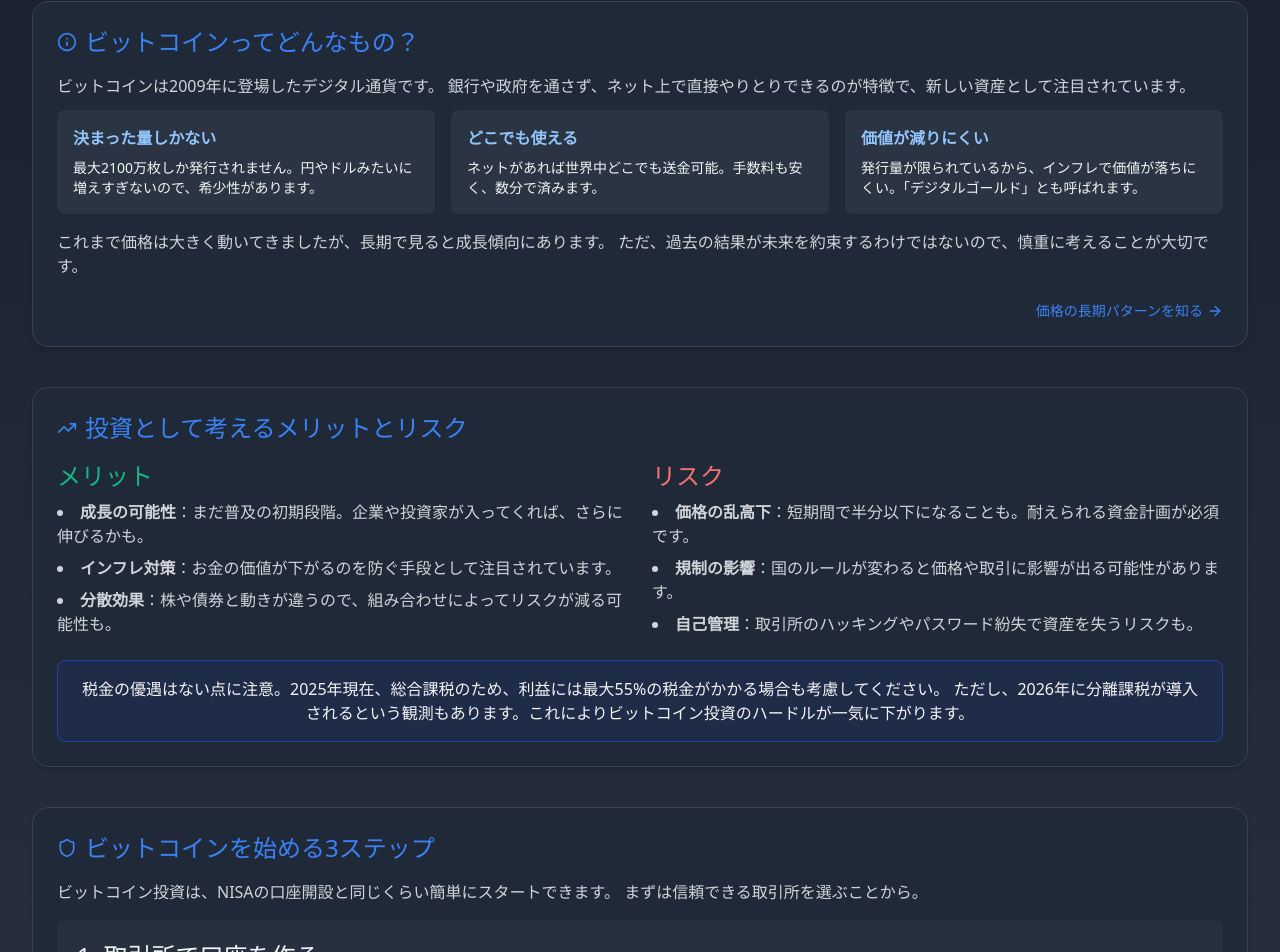
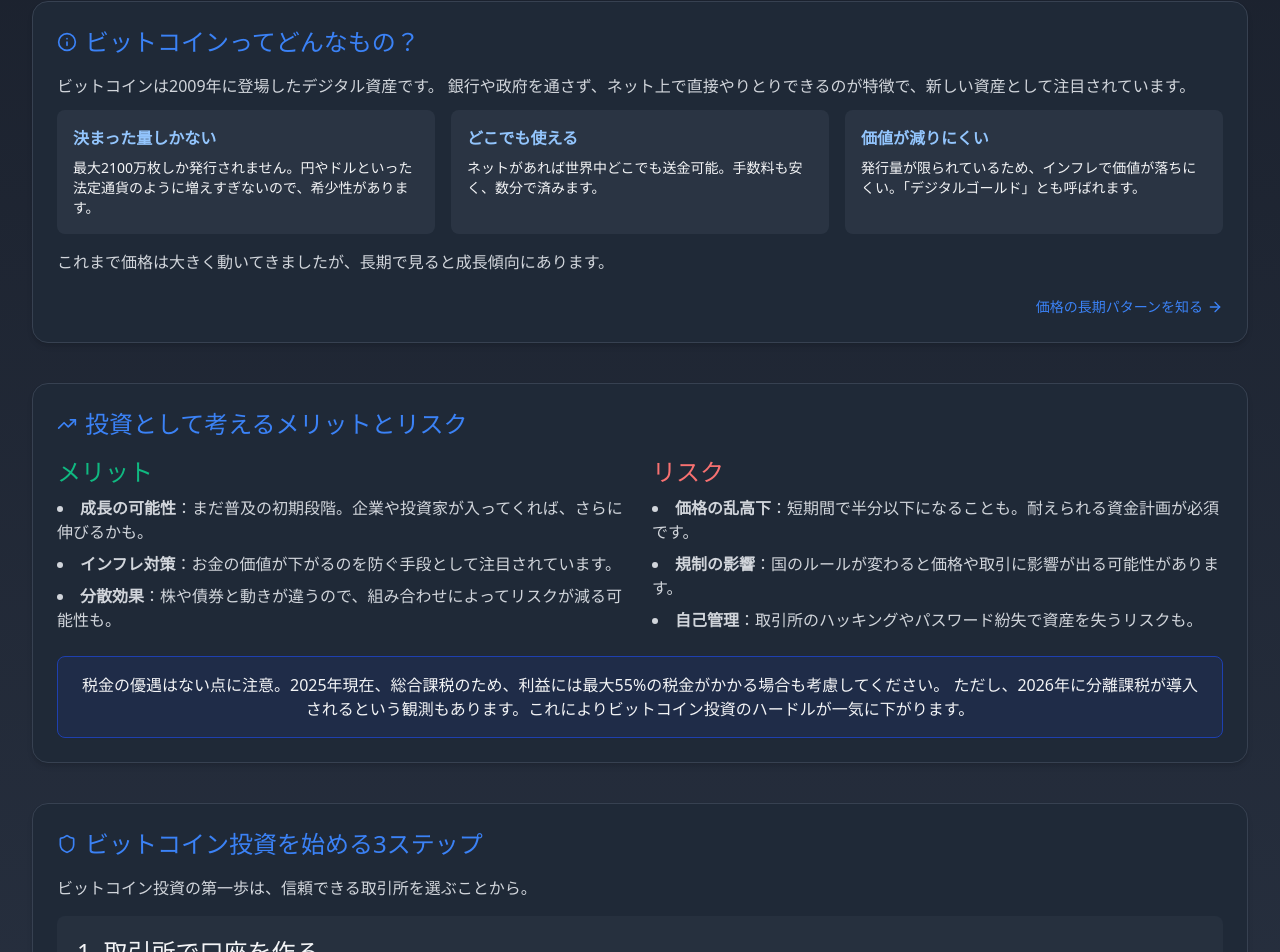
Before and after one commit to fineflow77/btclti, a React (Vite) app: page /#/bitcoin-basics in a window 1280 px wide. Shown: the part 276-1228 px from the top of the page. Built offline with nearby package versions, Linux system fonts and the light colour scheme; no server answers.

Commit message:
Update on 2025-04-01

```diff
--- a/src/pages/BitcoinBasics.tsx
+++ b/src/pages/BitcoinBasics.tsx
@@ -45,14 +45,14 @@
                         ビットコインってどんなもの？
                     </h2>
                     <p className={`${typography.body} ${colors.textSecondary} mb-3`}>
-                        ビットコインは2009年に登場したデジタル通貨です。
+                        ビットコインは2009年に登場したデジタル資産です。
                         銀行や政府を通さず、ネット上で直接やりとりできるのが特徴で、新しい資産として注目されています。
                     </p>
                     <div className="grid md:grid-cols-3 gap-4 mb-4">
                         <div className="bg-gray-700 bg-opacity-50 p-4 rounded-lg">
                             <h3 className="text-blue-300 font-semibold mb-2">決まった量しかない</h3>
                             <p className="text-sm">
-                                最大2100万枚しか発行されません。円やドルみたいに増えすぎないので、希少性があります。
+                                最大2100万枚しか発行されません。円やドルといった法定通貨のように増えすぎないので、希少性があります。
                             </p>
                         </div>
                         <div className="bg-gray-700 bg-opacity-50 p-4 rounded-lg">
@@ -64,13 +64,12 @@
                         <div className="bg-gray-700 bg-opacity-50 p-4 rounded-lg">
                             <h3 className="text-blue-300 font-semibold mb-2">価値が減りにくい</h3>
                             <p className="text-sm">
-                                発行量が限られているから、インフレで価値が落ちにくい。「デジタルゴールド」とも呼ばれます。
+                                発行量が限られているため、インフレで価値が落ちにくい。「デジタルゴールド」とも呼ばれます。
                             </p>
                         </div>
                     </div>
                     <p className={`${typography.body} ${colors.textSecondary}`}>
                         これまで価格は大きく動いてきましたが、長期で見ると成長傾向にあります。
-                        ただ、過去の結果が未来を約束するわけではないので、慎重に考えることが大切です。
                     </p>
                     <div className="mt-5 text-right">
                         <Link
@@ -130,11 +129,10 @@
                 <div className={`${colors.cardBg} p-6 rounded-2xl shadow-md ${colors.cardBorder}`}>
                     <h2 className={`${typography.h2} ${colors.info} mb-4 flex items-center`}>
                         <Shield className="h-5 w-5 mr-2" />
-                        ビットコインを始める3ステップ
+                        ビットコイン投資を始める3ステップ
                     </h2>
                     <p className={`${typography.body} ${colors.textSecondary} mb-4`}>
-                        ビットコイン投資は、NISAの口座開設と同じくらい簡単にスタートできます。
-                        まずは信頼できる取引所を選ぶことから。
+                        ビットコイン投資の第一歩は、信頼できる取引所を選ぶことから。
                     </p>
                     <div className="space-y-6">
                         <div className="bg-gray-700 bg-opacity-30 p-5 rounded-lg">
```
